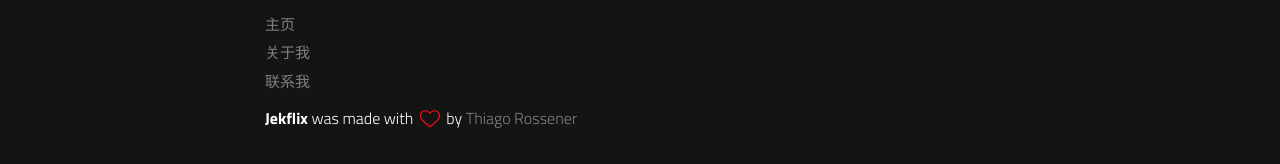
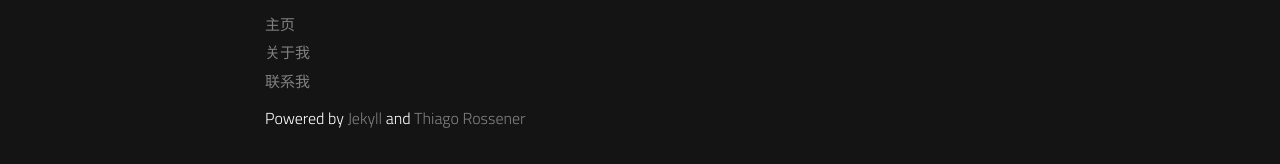
Before and after one commit to hongxinliu/hongxinliu.github.io, a Jekyll site: the page built from index.html, in a window 1280 px wide and 900 px high, scrolled down 1358 px. Shown: the part 733-897 px from the top of the window. Built offline with Jekyll 4.4.1, drawn with Linux system fonts in a browser that asks for light colours.

Commit message:
update footer

```diff
--- a/_includes/footer.html
+++ b/_includes/footer.html
@@ -35,7 +35,7 @@
     {% include links.html %}
 
     <p>
-      <span>Jekflix</span> was made with <svg class="love"><use xlink:href="#icon-heart"></use></svg> by <a href="https://rossener.com" target="_blank" class="creator">Thiago Rossener</a>
+      Powered by <a href="https://jekyllrb.com/" target="_blank" class="creator">Jekyll</a> and <a href="https://rossener.com" target="_blank" class="creator">Thiago Rossener</a>
     </p>
 </footer>
 
```
